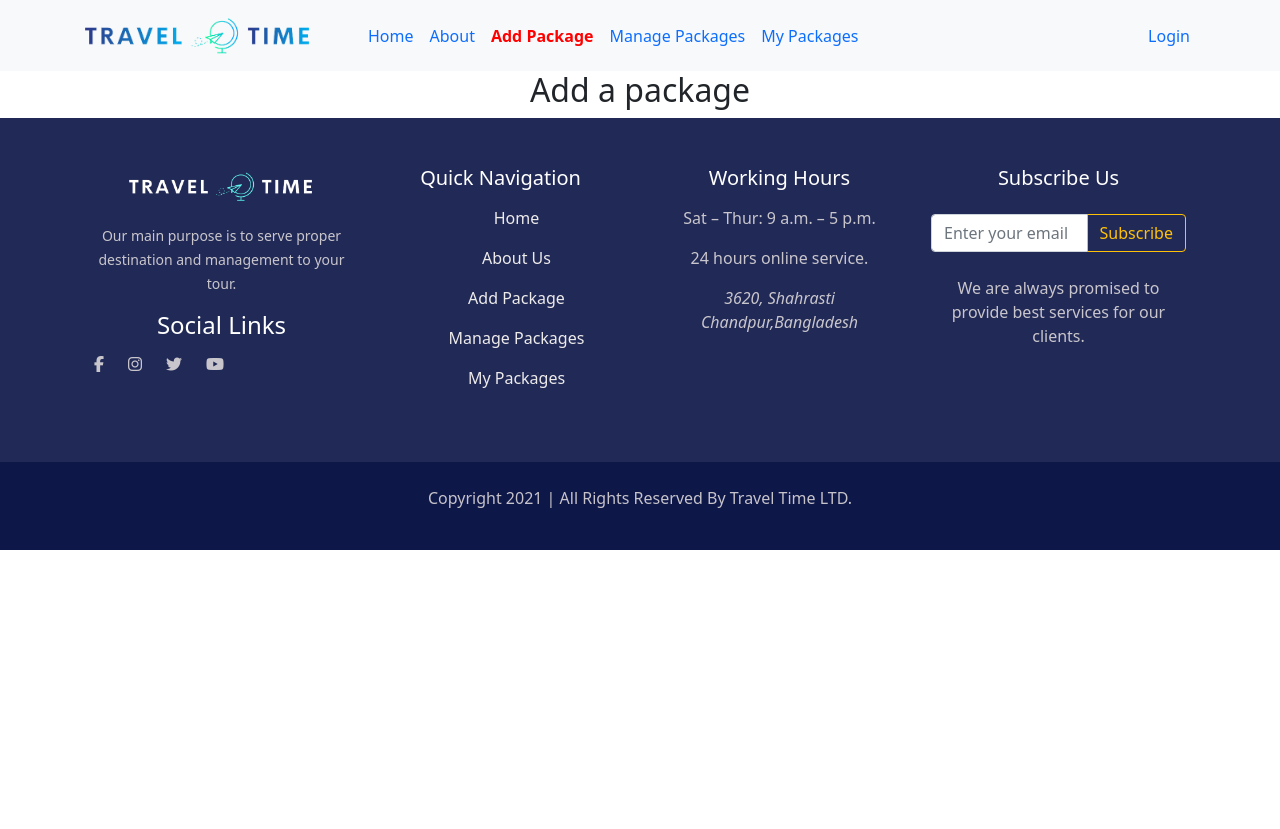
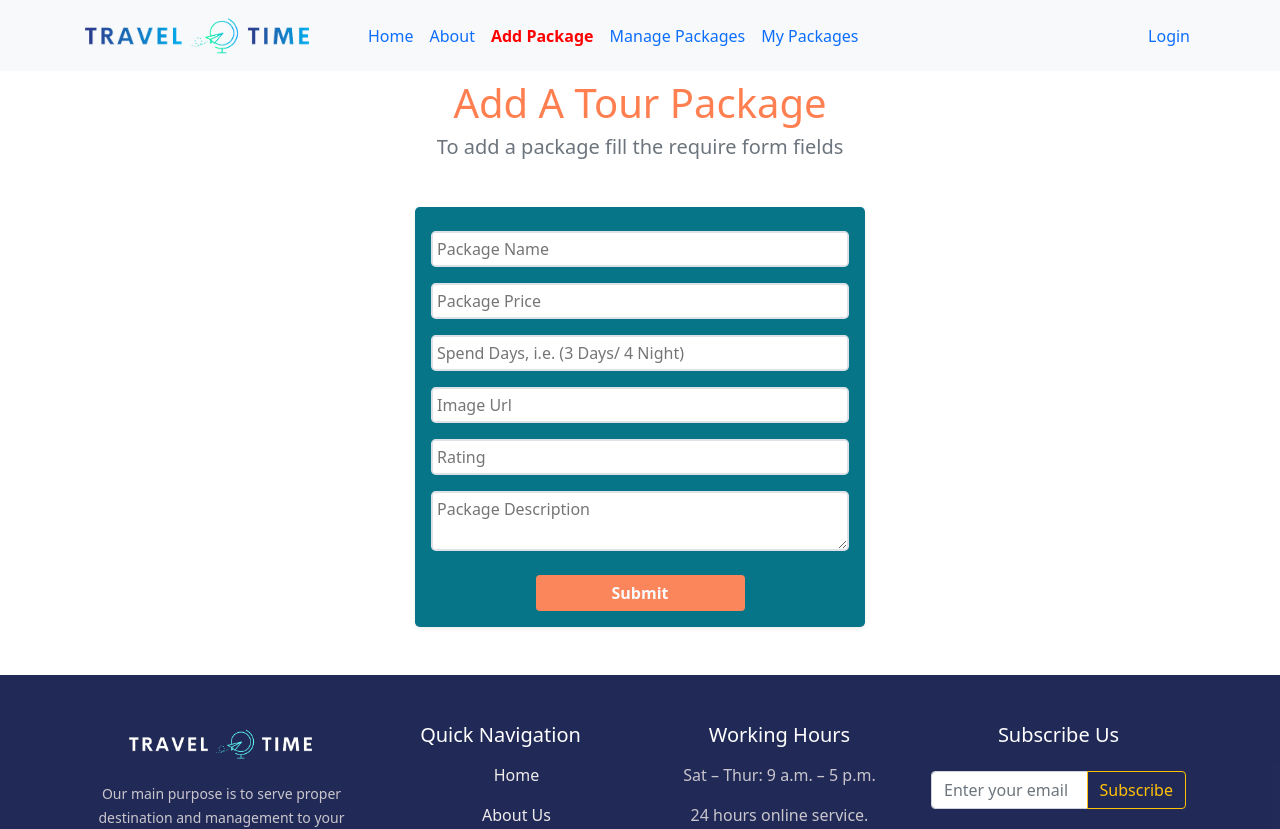
Before and after one commit to Nasim-Bin-kamal/travel-time-website-client-site, a React (Create React App) app: page /add/package in a window 1280 px wide. Shown: the top 829 px of the page. Before the commit the page ends 800 px from the top, so only its background shows below. Built offline with nearby package versions, Linux system fonts and the light colour scheme.

Commit message:
packages and add packages completed

```diff
--- a/package.json
+++ b/package.json
@@ -6,10 +6,12 @@
     "@testing-library/jest-dom": "^5.14.1",
     "@testing-library/react": "^11.2.7",
     "@testing-library/user-event": "^12.8.3",
+    "axios": "^0.24.0",
     "bootstrap": "^5.1.3",
     "react": "^17.0.2",
     "react-bootstrap": "^2.0.0",
     "react-dom": "^17.0.2",
+    "react-hook-form": "^7.18.0",
     "react-router-dom": "^5.3.0",
     "react-scripts": "4.0.3",
     "web-vitals": "^1.1.2"
--- a/src/components/Slider/Slider.css
+++ b/src/components/Slider/Slider.css
@@ -1,10 +1,15 @@
 .slider-img {
   background-blend-mode: overlay;
 }
-
+@media screen and (max-width: 576px) {
+  .caption h1 {
+    font-size: 20px;
+    font-weight: 700;
+  }
+}
 @media screen and (min-width: 769px) {
   .caption {
-    height: calc(100vh - 300px);
+    margin-bottom: 180px;
   }
   .caption h1 {
     font-size: 56px;
--- a/src/components/Slider/Slider.js
+++ b/src/components/Slider/Slider.js
@@ -14,7 +14,7 @@ const Slider = () => {
                     />
                     <Carousel.Caption className="caption">
                         <h1>Amazing Tour All Over The World</h1>
-                        <p>Travel all the world's best place with best deals.</p>
+                        <p className="fs-4">Travel all the world's best place with best deals.</p>
                     </Carousel.Caption>
                 </Carousel.Item>
                 <Carousel.Item>
@@ -26,7 +26,7 @@ const Slider = () => {
 
                     <Carousel.Caption className="caption">
                         <h1>Travel and Adventures</h1>
-                        <p>Where would you like to go?.</p>
+                        <p className="fs-4">Where would you like to go?.</p>
                     </Carousel.Caption>
                 </Carousel.Item>
                 <Carousel.Item>
@@ -38,7 +38,7 @@ const Slider = () => {
 
                     <Carousel.Caption className="caption">
                         <h1>Find Your Next Tours</h1>
-                        <p>Plan your favourite destination.</p>
+                        <p className="fs-4">Plan your favourite destination.</p>
                     </Carousel.Caption>
                 </Carousel.Item>
             </Carousel>
--- a/src/pages/AddPackage/AddPackage.css
+++ b/src/pages/AddPackage/AddPackage.css
@@ -0,0 +1,10 @@
+.form-title {
+  color: coral;
+}
+.package-from {
+  max-width: 450px;
+  background-color: rgb(7, 117, 136);
+}
+.btn-submit {
+  background-color: rgb(252, 134, 92);
+}
--- a/src/pages/AddPackage/AddPackage.js
+++ b/src/pages/AddPackage/AddPackage.js
@@ -1,9 +1,44 @@
+import axios from 'axios';
 import React from 'react';
+import { Container, Button } from 'react-bootstrap';
+import { useForm } from 'react-hook-form';
+import './AddPackage.css';
 
 const AddPackage = () => {
+    const { register, handleSubmit, reset, formState: { errors } } = useForm();
+    const onSubmit = data => {
+        console.log(data);
+        axios.post('http://localhost:5000/packages', data)
+            .then(res => {
+                console.log(res.data);
+                if (res?.data?.insertedId) {
+                    alert('Package Added Successfully');
+                    reset();
+                }
+            });
+    };
+    console.log(errors);
     return (
         <div>
-            <h2>Add a package</h2>
+            <Container>
+                <div className="text-center mx-auto my-2">
+                    <h1 className="form-title">Add A Tour Package</h1>
+                    <h5 className="text-secondary">To add a package fill the require form fields</h5>
+                </div>
+                <div className="package-from mx-auto my-5 p-3 rounded-3 shadow-sm">
+                    <form className="mx-auto d-flex justify-content-center align-items-center flex-column w-100" onSubmit={handleSubmit(onSubmit)}>
+                        <input className="w-100  mx-auto my-2 p-1 border border-2 rounded-3" type="text" placeholder="Package Name" {...register("packageName", { required: true, maxLength: 80 })} />
+                        <input className="w-100  mx-auto my-2 p-1 border border-2 rounded-3" type="text" placeholder="Package Price" {...register("packagePrice", { required: true, maxLength: 100 })} />
+                        <input className="w-100  mx-auto my-2 p-1 border border-2 rounded-3" type="text" placeholder="Spend Days, i.e. (3 Days/ 4 Night)" {...register("spendDays", { required: true })} />
+                        <input className="w-100  mx-auto my-2 p-1 border border-2 rounded-3" type="text" placeholder="Image Url" {...register("image", { required: true })} />
+                        <input className="w-100  mx-auto my-2 p-1 border border-2 rounded-3" type="text" placeholder="Rating" {...register("rating", { required: true })} />
+                        <textarea className="w-100  mx-auto my-2 p-1 border border-2 rounded-3" placeholder="Package Description" {...register("description", { required: true })} />
+
+                        <Button className="btn-submit border-0 fw-bold px-3 w-50 mt-3" variant="outline-light" type="submit">Submit</Button>
+                    </form>
+                </div>
+
+            </Container>
         </div>
     );
 };
```
Also changed, not shown: 1 other file (tests, documents, lock files or other folders).
